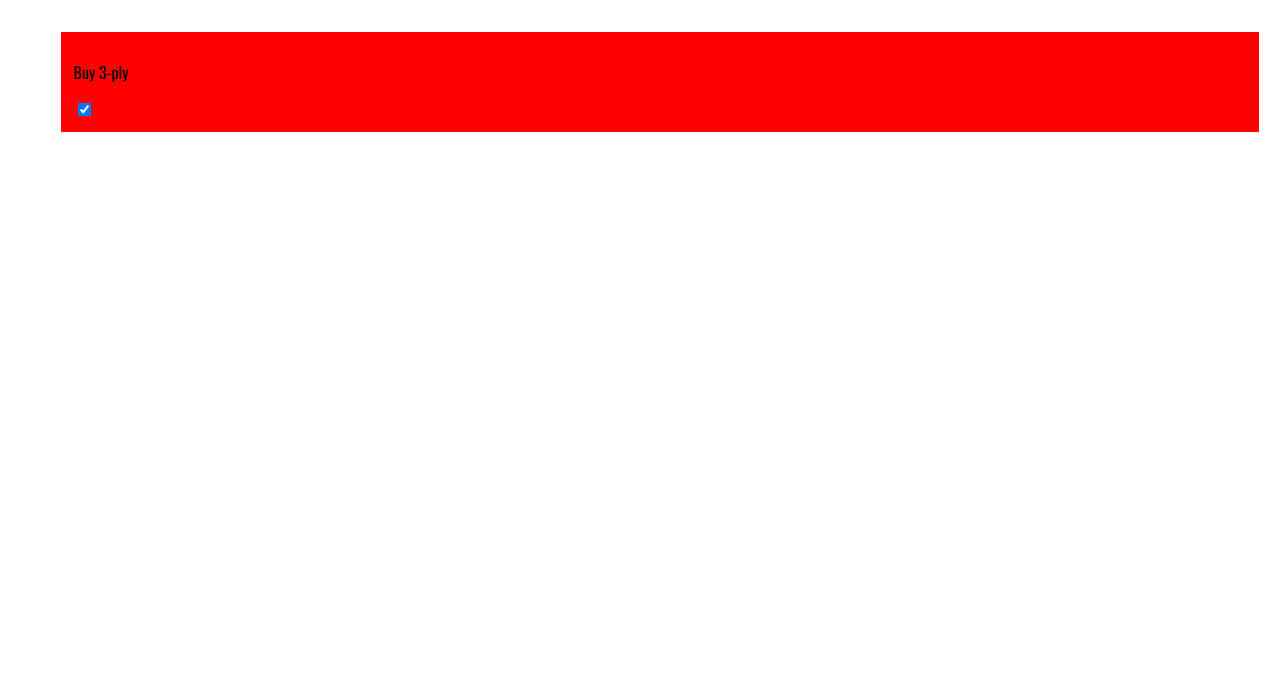
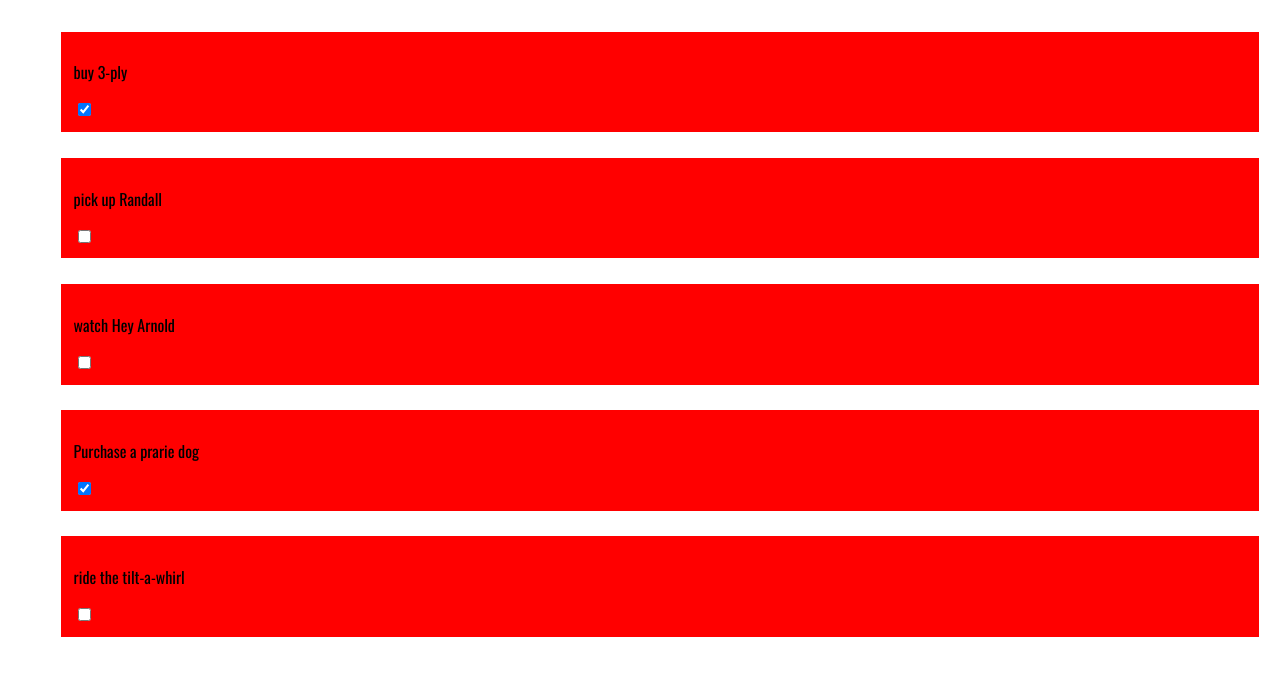
Before and after one commit to codingclueless/TODO-list, a plain HTML site: page index.html in a window 1280 px wide. Shown: the part 80-756 px from the top of the page. Drawn offline with nearby package versions, Linux system fonts and the light colour scheme.

Commit message:
fixed mistakes to make code work

```diff
--- a/index.html
+++ b/index.html
@@ -13,10 +13,6 @@
     </header>
     <main>
         <ul id="todo-list">
-            <li class="todos">
-                <p>Buy 3-ply</p>
-                <input class="checkbox" type="checkbox" name="completed" checked>
-            </li>
         </ul>
     </main>
     <script type="module" src="./src/index.js"></script>
--- a/src/index.js
+++ b/src/index.js
@@ -1,11 +1,11 @@
 import todo from '../data/todo-list-data.js';
-import template from '../src/todo-template.js';
-import htmlToDom from '../src/todo-template.js';
+import todoTemplate from '../src/todo-template.js';
+import htmlToDom from '../src/html-to-dom.js';
 
-const listElement = document.getElementById('todo-list');
+const todoElement = document.getElementById('todo-list');
 
 todo.forEach(todo => {
-    const html = template(todo);
+    const html = todoTemplate(todo);
     const dom = htmlToDom(html);
-    listElement.appendChild(dom);
+    todoElement.appendChild(dom);
 });
--- a/src/todo-template.js
+++ b/src/todo-template.js
@@ -1,10 +1,10 @@
-function template(todo) {
+function todoTemplate(todo) {
     let checked = '';
     if(todo.completed) {
         checked = 'checked';
     }
     const html = /*html*/`
-    <li>
+    <li class="todo">
         <p>${todo.task}</p>
         <input class="checkbox" type="checkbox" name="completed" ${checked}>
     </li>
@@ -12,4 +12,5 @@ function template(todo) {
     return html;
 }
 
-export default template;
+
+export default todoTemplate;
```
Also changed, not shown: test/todo-template.test.js (+5 -5 lines).
